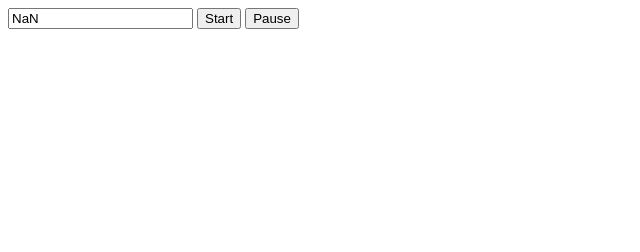
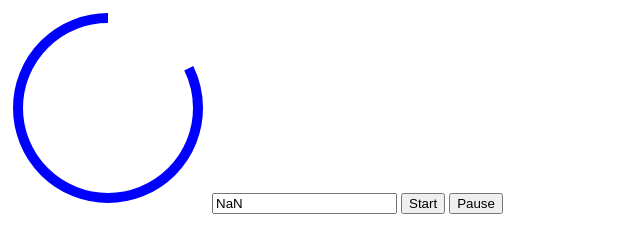
Before and after one commit to anuragd23/Timer, a plain HTML site: page index.html in a window 1280 px wide. Both pictures are taken after a click on the button "Start". Shown: the whole page, without its empty margins (0-640 px from the left). Drawn offline with Linux system fonts and the light colour scheme.

Commit message:
Added svg circle and seperated timer class

```diff
--- a/index.html
+++ b/index.html
@@ -6,9 +6,24 @@
     <title>Document</title>
 </head>
 <body>
+    <svg height="200" width="200">
+        <circle
+        r="90"
+        cx="100"
+        cy="100"
+        fill="transparent"
+        stroke="blue"
+        stroke-width="10"
+        stroke-dasharray="565"
+        stroke-dashoffset="-100"
+        transform="rotate(-90 100 100)"
+        />
+    </svg>
+
     <input id="duration" />
     <button id="start">Start</button>
     <button id="pause">Pause</button>
+    <script src="timer.js"></script>
     <script src="index.js"></script>
 </body>
 </html>
--- a/index.js
+++ b/index.js
@@ -1,42 +1,15 @@
-class Timer {
-    constructor(durationInput, startButton, pauseButton) {
-        this.durationInput = durationInput;
-        this.startButton =  startButton;
-        this.pauseButton =  pauseButton;
-
-        this.startButton.addEventListener('click',this.start);
-        this.pauseButton.addEventListener('click',this.pause);
-    }
-
-    start = () => {
-        this.tick();
-        this.interval = setInterval(this.tick, 1000);
-    };
-
-    pause = () => {
-        clearInterval(this.interval);
-    };
-
-    tick = () => {
-        if (this.timeRemaining <= 0) {
-            this.pause();
-        } else {
-            this.timeRemaining = this.timeRemaining - 1;
-        }
-    };
-
-    get timeRemaining () {
-        return parseFloat(this.durationInput.value);
-    }
-
-    set timeRemaining (time) {
-        this.durationInput.value = time;
-    }
-}
-
-
 const durationInput = document.querySelector('#duration');
 const  startButton = document.querySelector('#start');
 const  pauseButton = document.querySelector('#pause');
 
-const timer = new Timer(durationInput, startButton, pauseButton);
+const timer = new Timer(durationInput, startButton, pauseButton, {
+    onStart() {
+        console.log('The timer started');
+    },
+    onTick() {
+        console.log('The timer is ticking down');
+    },
+    onComplete() {
+        console.log('The timer has completed');
+    }
+});
--- /dev/null
+++ b/timer.js
@@ -0,0 +1,52 @@
+class Timer {
+    constructor(durationInput, startButton, pauseButton, callbacks) {
+        this.durationInput = durationInput;
+        this.startButton =  startButton;
+        this.pauseButton =  pauseButton;
+
+        if (callbacks) {
+            this.onStart = callbacks.onStart;
+            this.onTick = callbacks.onTick;
+            this.onComplete = callbacks.onComplete;
+        }
+
+        this.startButton.addEventListener('click',this.start);
+        this.pauseButton.addEventListener('click',this.pause);
+    }
+
+    start = () => {
+
+        if (this.onStart) {
+            this.onStart();
+        }
+        this.tick();
+        this.interval = setInterval(this.tick, 1000);
+    };
+
+    pause = () => {
+        clearInterval(this.interval);
+    };
+
+    tick = () => {
+        if (this.timeRemaining <= 0) {
+            this.pause();
+            if (this.onComplete) {
+                this.onComplete();
+            }
+        } else {
+            this.timeRemaining = this.timeRemaining - 1;
+            if (this.onTick) {
+                this.onTick();
+            }
+        }
+
+    };
+
+    get timeRemaining () {
+        return parseFloat(this.durationInput.value);
+    }
+
+    set timeRemaining (time) {
+        this.durationInput.value = time;
+    }
+}
```
